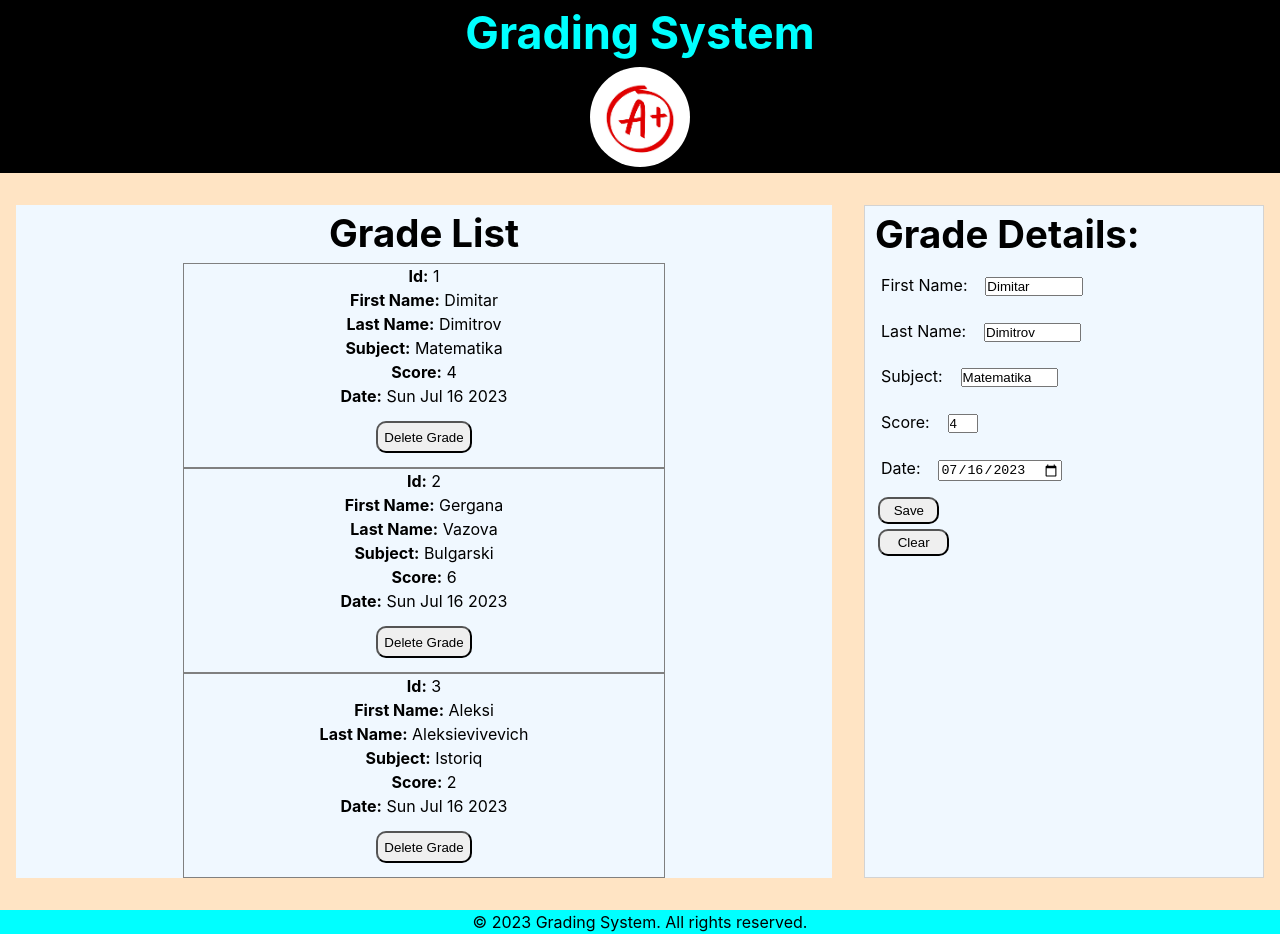
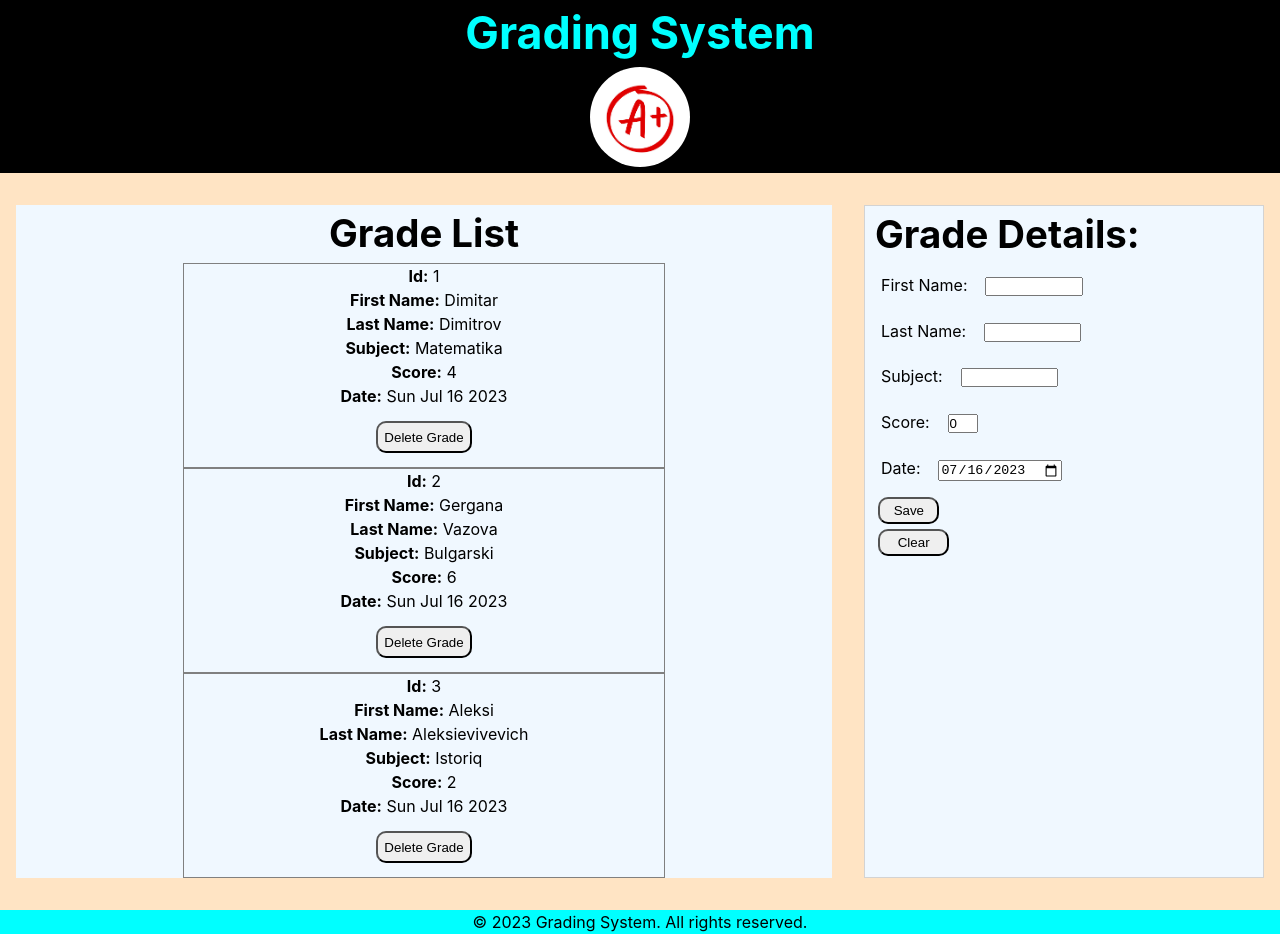
Before and after one commit to RavenTheNecromancer/DSSProject, a React (Create React App) app in the folder grading-system/: page / in a window 1280 px wide. Built offline with nearby package versions, Linux system fonts and the light colour scheme.

Commit message:
Finally works as intended!

```diff
--- a/grading-system/src/App.tsx
+++ b/grading-system/src/App.tsx
@@ -37,12 +37,22 @@ function App() {
     active: true,
   };
 
+  let emptyGrade : Grade = {
+    id: -1,
+    studentFirstName: "",
+    studentLastName: "",
+    subject: "",
+    score: 0,
+    date: new Date(),
+    active: true,
+};
+
   //initial grade array
   let gradesOnInitialise = [grade1, grade2, grade3];
 
   //state hooks
   const [grades, setGrades] = useState(gradesOnInitialise);
-  const [selectedGrade, setGrade] = useState<Grade>(grade1);
+  const [selectedGrade, setGrade] = useState<Grade>(emptyGrade);
 
 
   const handleSaveGrade = (grade : Grade) => {
@@ -68,8 +78,15 @@ function App() {
   const handleGradeDelete = (gradeArray : Grade[]) => {
     let idIndex = 1;
     for (let i = 0; i < gradeArray.length; i++) gradeArray[i].id = idIndex++;
+    return gradeArray;
+  }
 
-    return gradeArray;
+  const handleDeleted = (grade : Grade) => {
+    handleGradeSelection(grade);
+    if (grade === null){
+      setGrade(emptyGrade);
+    }
+    return selectedGrade;
   }
 
   return (
@@ -85,7 +102,7 @@ function App() {
         </div>
 
         <div className='content-details'>
-          <GradeDetails onSave={handleSaveGrade} onUpdate={handleGradeUpdate} selectedGrade={selectedGrade} />
+          <GradeDetails onSave={handleSaveGrade} onUpdate={handleGradeUpdate} selectedGrade={selectedGrade}/>
         </div>
 
         <footer>© 2023 Grading System. All rights reserved.</footer>
--- a/grading-system/src/components/GradeDetails.tsx
+++ b/grading-system/src/components/GradeDetails.tsx
@@ -14,7 +14,7 @@ const GradeDetails : React.FC<Props> = (props : Props) => {
         studentFirstName: "",
         studentLastName: "",
         subject: "",
-        score: 0,
+        score: 2,
         date: new Date(),
         active: true,
     };
@@ -26,10 +26,15 @@ const GradeDetails : React.FC<Props> = (props : Props) => {
             //now updates the details section (previous error => used selectedGrade directly from hooks instead props.selectedGrade)
             setGrade(props.selectedGrade);
         }
-        else{
+        else{ handleClear(); }
+
+        /* if (props.selectedGrade.active === false){
             handleClear();
         }
-    }, [props.selectedGrade])
+        else{
+            setGrade(props.selectedGrade);
+        } */
+    }, [props.onSave])
 
     const handleClear = () => {
         setGrade(emptyGrade);
--- a/grading-system/src/components/GradeList.tsx
+++ b/grading-system/src/components/GradeList.tsx
@@ -1,6 +1,7 @@
 import React from "react";
 import { Grade } from "../interfaces";
 import { useState } from "react";
+
 
 interface Props {
     grades: Grade[];
```
